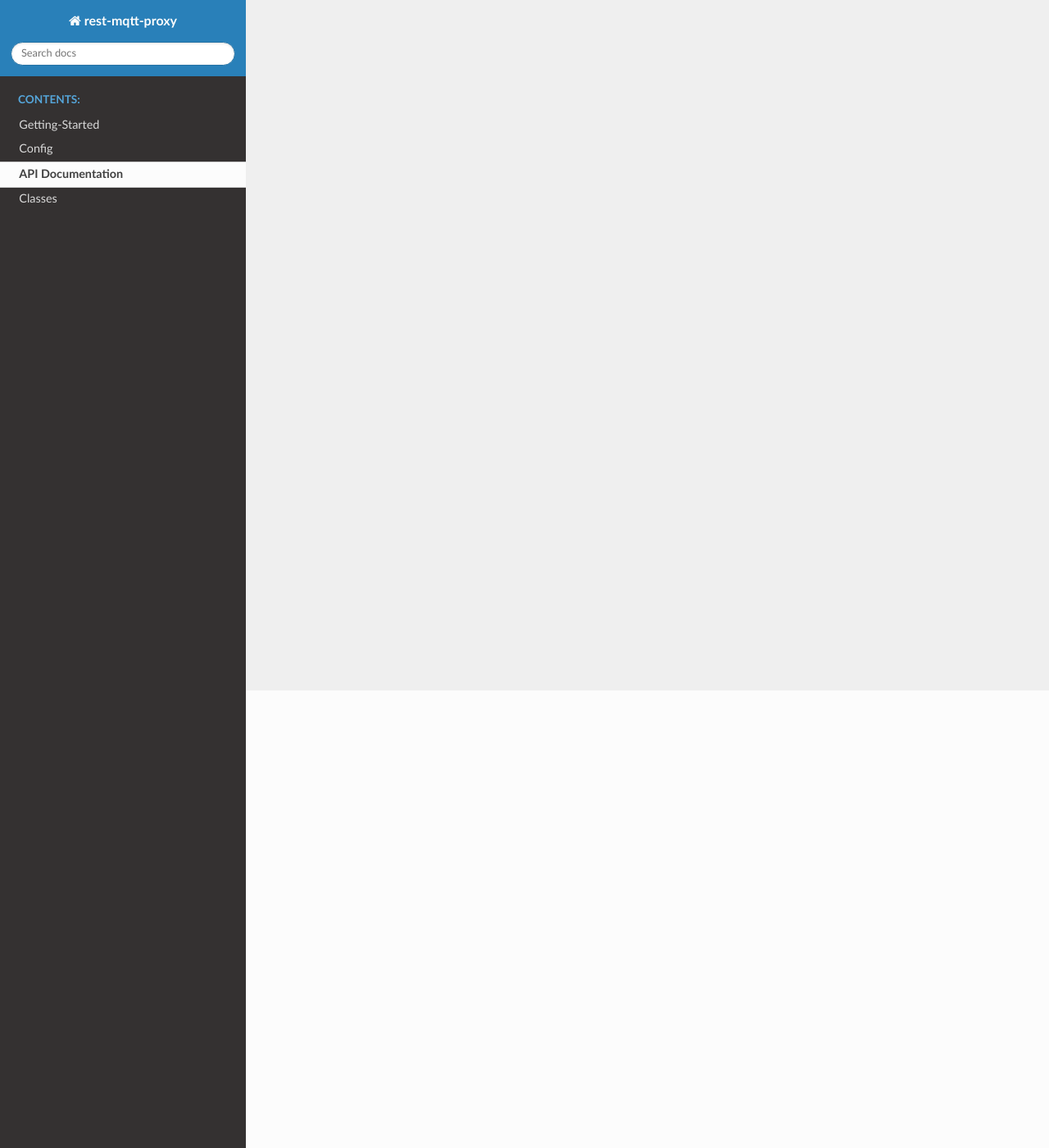
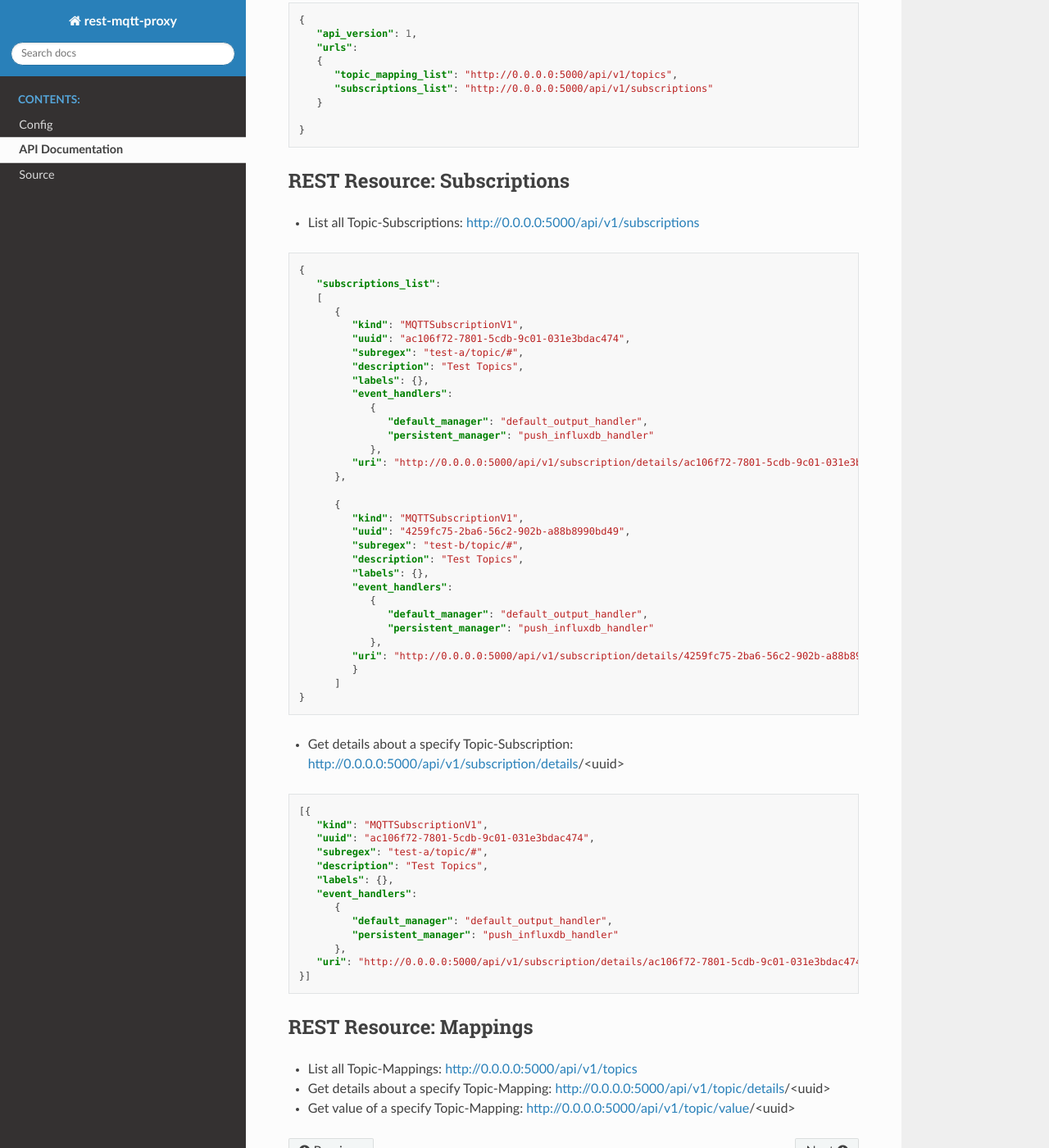
Before and after one commit to KungAlex/rest-mqtt-proxy, a Sphinx documentation site: the page built from docs/api-documentation/index.rst, in a window 1280 px wide and 1400 px high, scrolled down 558 px. Shown: the whole window at 82% size. Built offline with Sphinx 7.4.7 and the Read the Docs theme 2.0.0, drawn with Linux system fonts in a browser that asks for light colours; formulas are drawn with MathJax 3; some of the changed text lies outside the part shown.

Commit message:
fix docs

```diff
--- a/docs/api-documentation/index.rst
+++ b/docs/api-documentation/index.rst
@@ -5,9 +5,116 @@
 
 
 
-=========
+=================
 API Documentation
-=========
+=================
 
-This section contains the full API-Dokumentation and basic use cases of
+This section contains the API-Dokumentation and basic use cases of
 rest-mqtt-proxy.
+
+
+REST Resource: API
+------------------
+
+* List all API versions: http://0.0.0.0:5000/
+
+.. code-block:: json
+
+   {
+      "msg": "Welcome to rest-mqtt-proxy prototype!",
+      "urls":
+         {
+            "api_v1": "http://0.0.0.0:5000/api/v1",
+            "api_v2": "TODO"
+         }
+
+   }
+
+
+* Entry Point API V1: http://0.0.0.0:5000/api/v1
+
+.. code-block:: json
+
+   {
+      "api_version": 1,
+      "urls":
+      {
+         "topic_mapping_list": "http://0.0.0.0:5000/api/v1/topics",
+         "subscriptions_list": "http://0.0.0.0:5000/api/v1/subscriptions"
+      }
+
+   }
+
+
+
+
+REST Resource: Subscriptions
+----------------------------
+
+* List all Topic-Subscriptions: http://0.0.0.0:5000/api/v1/subscriptions
+
+.. code-block:: json
+
+   {
+      "subscriptions_list":
+      [
+         {
+            "kind": "MQTTSubscriptionV1",
+            "uuid": "ac106f72-7801-5cdb-9c01-031e3bdac474",
+            "subregex": "test-a/topic/#",
+            "description": "Test Topics",
+            "labels": {},
+            "event_handlers":
+               {
+                  "default_manager": "default_output_handler",
+                  "persistent_manager": "push_influxdb_handler"
+               },
+            "uri": "http://0.0.0.0:5000/api/v1/subscription/details/ac106f72-7801-5cdb-9c01-031e3bdac474"
+         },
+
+         {
+            "kind": "MQTTSubscriptionV1",
+            "uuid": "4259fc75-2ba6-56c2-902b-a88b8990bd49",
+            "subregex": "test-b/topic/#",
+            "description": "Test Topics",
+            "labels": {},
+            "event_handlers":
+               {
+                  "default_manager": "default_output_handler",
+                  "persistent_manager": "push_influxdb_handler"
+               },
+            "uri": "http://0.0.0.0:5000/api/v1/subscription/details/4259fc75-2ba6-56c2-902b-a88b8990bd49"
+            }
+         ]
+   }
+
+
+* Get details about a specify Topic-Subscription: http://0.0.0.0:5000/api/v1/subscription/details/<uuid>
+
+.. code-block:: json
+
+
+   [{
+      "kind": "MQTTSubscriptionV1",
+      "uuid": "ac106f72-7801-5cdb-9c01-031e3bdac474",
+      "subregex": "test-a/topic/#",
+      "description": "Test Topics",
+      "labels": {},
+      "event_handlers":
+         {
+            "default_manager": "default_output_handler",
+            "persistent_manager": "push_influxdb_handler"
+         },
+      "uri": "http://0.0.0.0:5000/api/v1/subscription/details/ac106f72-7801-5cdb-9c01-031e3bdac474"
+   }]
+
+
+REST Resource: Mappings
+-----------------------
+
+
+* List all Topic-Mappings: http://0.0.0.0:5000/api/v1/topics
+
+* Get details about a specify Topic-Mapping: http://0.0.0.0:5000/api/v1/topic/details/<uuid>
+
+* Get value of a specify Topic-Mapping: http://0.0.0.0:5000/api/v1/topic/value/<uuid>
--- a/docs/classes/index.rst
+++ b/docs/source/index.rst
@@ -5,9 +5,9 @@
 
 
 
-=========
-Classes
-=========
+======
+Source
+======
 
 This section contains a description of the important class Implementations.
 
```
Also changed, not shown: README.md (deleted, +0 -36 lines), docs/config/index.rst (+59 -1 lines), docs/getting-started/index.rst (deleted, +0 -34 lines), docs/index.rst (+11 -6 lines), docs/overview/index.rst (added, +19 -0 lines), docs/readme_include.rst (added, +9 -0 lines), docs/diagramm.png (added), docs/overview/diagramm.png (added).
